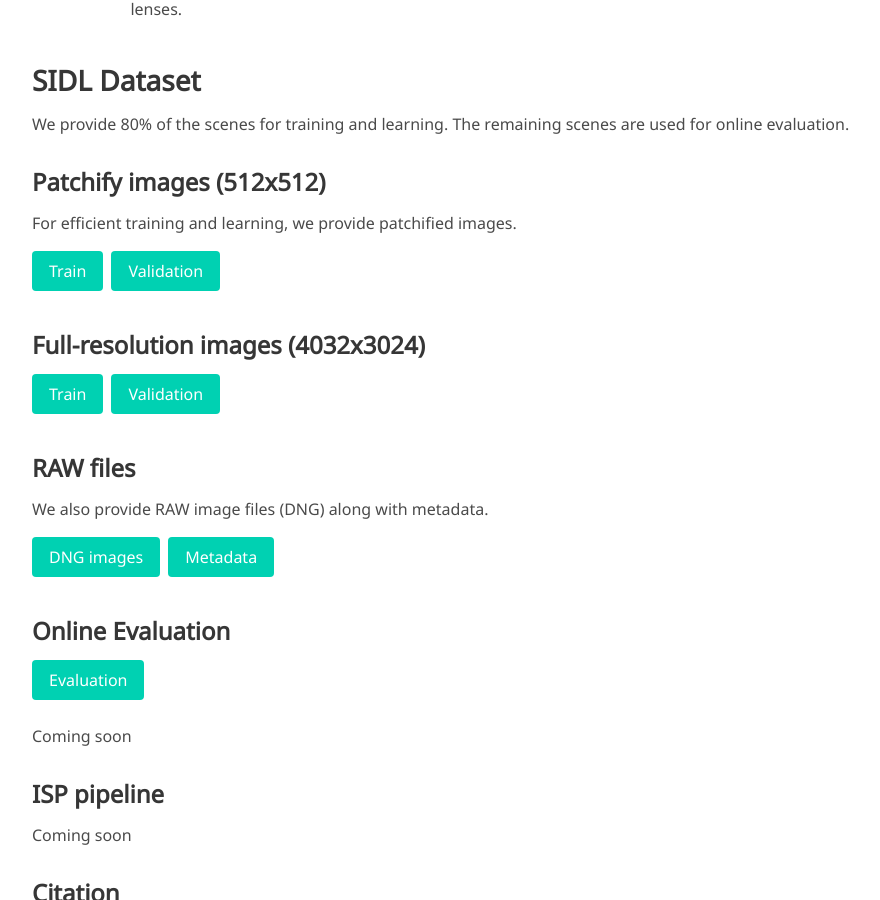
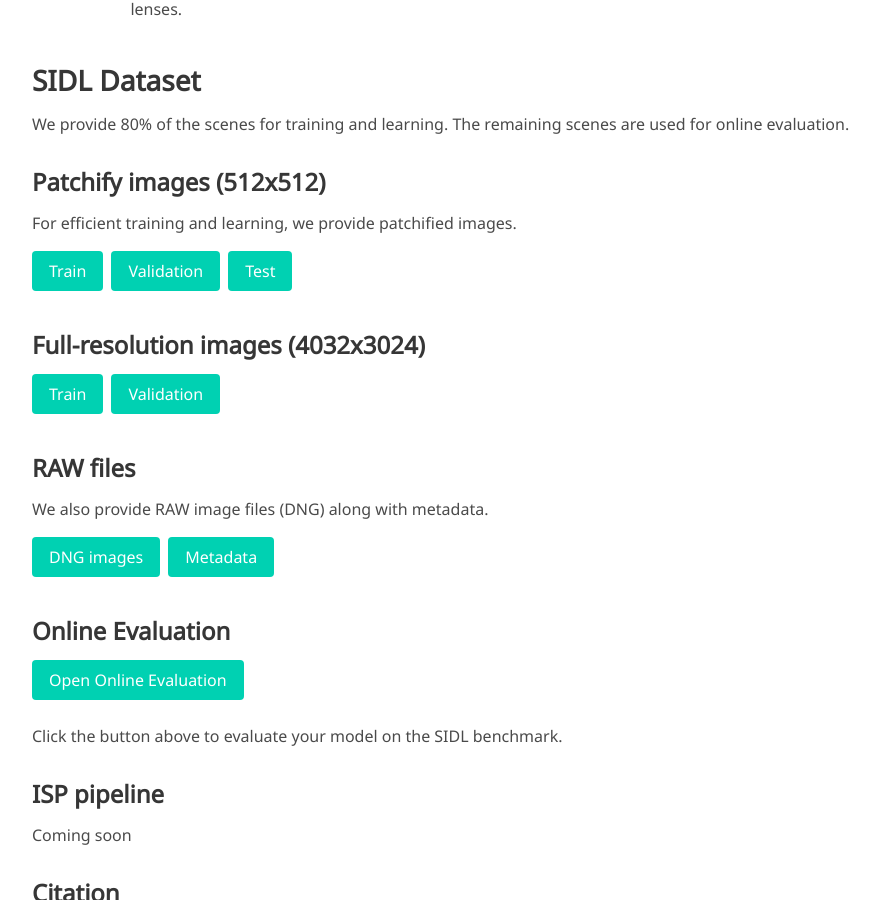
Before and after one commit to sidl-benchmark/sidl-benchmark.github.io, a Jekyll site: the page built from index.md, in a window 1280 px wide and 900 px high, scrolled down 1314 px. Shown: the whole window, without its empty margins (128-1008 px from the left). Built offline with Jekyll 4.4.1, drawn with Linux system fonts in a browser that asks for light colours; some web fonts are replaced.

Commit message:
Update index.md

```diff
--- a/index.md
+++ b/index.md
@@ -41,6 +41,7 @@ For efficient training and learning, we provide patchified images.
 <div class="buttons" style="text-align: center; margin-top: 1em;">
   <a class="button is-primary" href="https://drive.google.com/file/d/1es3rPo5Y9O96EjDVXanUY8NpaRprWH-h/view?usp=sharing" target="_blank">Train</a>
   <a class="button is-primary" href="https://drive.google.com/file/d/1u5-MDauO3XolXsU6eOARwlXo7SnpLwqA/view?usp=sharing" target="_blank">Validation</a>
+  <a class="button is-primary" href="https://drive.google.com/file/d/1-SFyyjH0G3C68OfDjZ_O7M4mOqkcJdEf/view?usp=sharing" target="_blank">Test</a>
 </div>
 
 ### Full-resolution images (4032x3024)
@@ -58,9 +59,9 @@ We also provide RAW image files (DNG) along with metadata.
 
 ### Online Evaluation
 <div class="buttons" style="text-align: center; margin-top: 1em;">
-  <a class="button is-primary" href="https://drive.google.com/file/d/1-SFyyjH0G3C68OfDjZ_O7M4mOqkcJdEf/view?usp=sharing" target="_blank">Evaluation</a>
+  <a class="button is-primary" href="http://203.253.25.170:8080" target="_blank">Open Online Evaluation</a>
 </div>
-Coming soon
+Click the button above to evaluate your model on the SIDL benchmark.
 
 
 ### ISP pipeline
```
